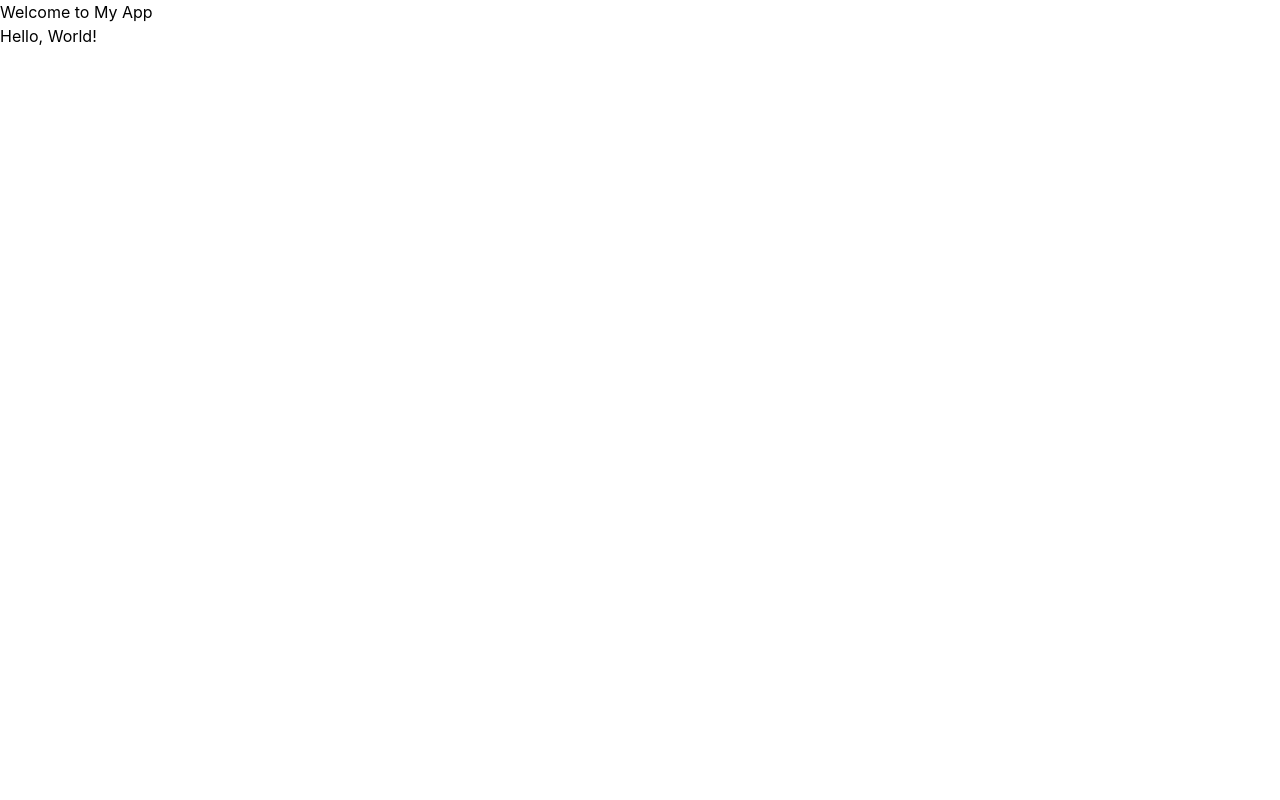
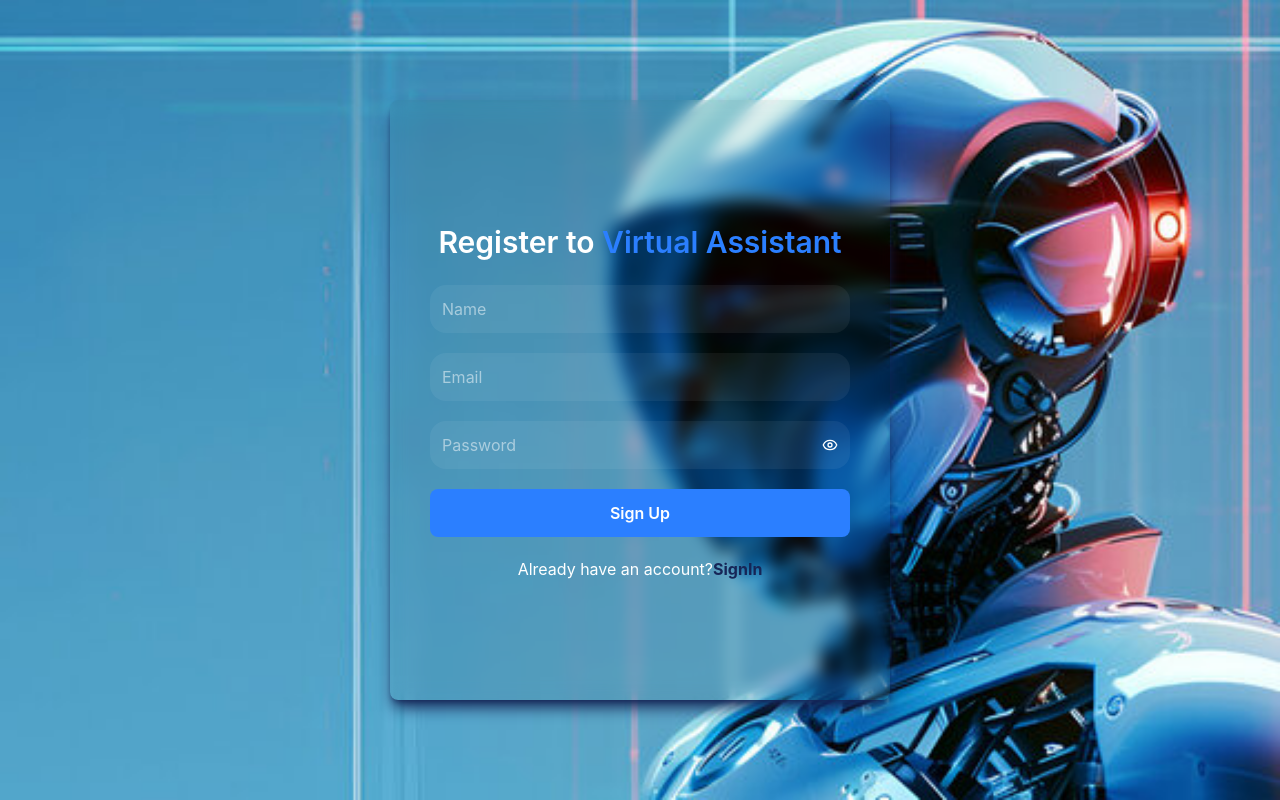
Before and after one commit to Aman-Rawat78/VirtualAssistant, a React app in the folder frontend/: page /signup in a window 1280 px wide. Built offline with nearby package versions, Linux system fonts and the light colour scheme; the HTML template or start-up script is replaced by a standard one.

Commit message:
implement frontend SignUp page

```diff
--- a/frontend/src/App.jsx
+++ b/frontend/src/App.jsx
@@ -1,17 +1,18 @@
 import { useState } from 'react'
 import './App.css'
+import { Route, Routes } from 'react-router-dom'
+import SignUp from './pages/SignUp'
+import SignIn from './pages/SignIn'
 
 function App() {
 
 
   return (
-    <>
-      <div>
-        <h1>Welcome to My App</h1>
-        <p>Hello, World!</p>
-      </div>
-
-    </>
+    <Routes>
+        {/* <Route path="/" element={<Home />} /> */}
+        <Route path='/signup' element={<SignUp />} />
+        <Route path='/signin' element={<SignIn />} />
+    </Routes>
   )
 }
 
--- /dev/null
+++ b/frontend/src/pages/SignIn.jsx
@@ -0,0 +1,9 @@
+import React from 'react'
+
+const SignIn = () => {
+  return (
+    <div>SignIn</div>
+  )
+}
+
+export default SignIn
--- /dev/null
+++ b/frontend/src/pages/SignUp.jsx
@@ -0,0 +1,33 @@
+import React, { useState } from 'react'
+import bg from "../assets/robot1.png"
+import { LuEye } from "react-icons/lu";
+import { useNavigate } from 'react-router-dom';
+
+const SignUp = () => {
+  const [showPassword, setshowPassword] = useState(false)
+  const navigate = useNavigate()
+  return (
+    <div className='w-full h-screen bg-cover flex justify-center items-center' style={{ backgroundImage : `url(${bg})`, backgroundSize: 'cover', backgroundPosition: 'center' }}>
+        <form className='w-150 h-150 max-w-125 bg-[#0000000e] backdrop-blur shadow-lg shadow-blue-950 flex flex-col justify-center items-center gap-5 rounded-lg p-10'>
+           <h1 className='text-white text-[30px] font-semibold mb-10px'>
+            Register to <span className='text-blue-500'>Virtual Assistant</span>
+           </h1>
+            <input type="text" placeholder='Name' className='w-full p-3 rounded-2xl bg-[#ffffff0e] text-white focus:outline-none focus:ring-2 focus:ring-white-500' />
+            <input type="email" placeholder='Email' className='w-full p-3 rounded-2xl bg-[#ffffff0e] text-white focus:outline-none focus:ring-2 focus:ring-white-500' />
+
+           <div className=' relative w-full h-60px' border-2 border-white bg-transparent text-white rounded-full text-white text-18px>
+             <input type={showPassword ? "text" : "password"} placeholder='Password' className='w-full p-3 rounded-2xl bg-[#ffffff0e] text-white focus:outline-none focus:ring-2 focus:ring-white-500' />
+            <LuEye onClick={()=>setshowPassword(!showPassword)} className='absolute right-3 top-4 text-white'/>
+           </div>
+
+            <button className='w-full p-3 bg-blue-500 text-white font-semibold rounded-lg hover:bg-blue-600 focus:outline-none focus:ring-2 focus:ring-blue-500'>
+              Sign Up
+            </button>
+
+            <p className='text-white'>Already have an account?<span className='text-blue-950 font-bold cursor-pointer' onClick={() => navigate('/signin')}>SignIn</span></p>
+        </form>
+    </div>
+  )
+}
+
+export default SignUp
```
Also changed, not shown: frontend/src/assets/robot1.png (added), 1 other file (tests, documents, lock files or other folders).
